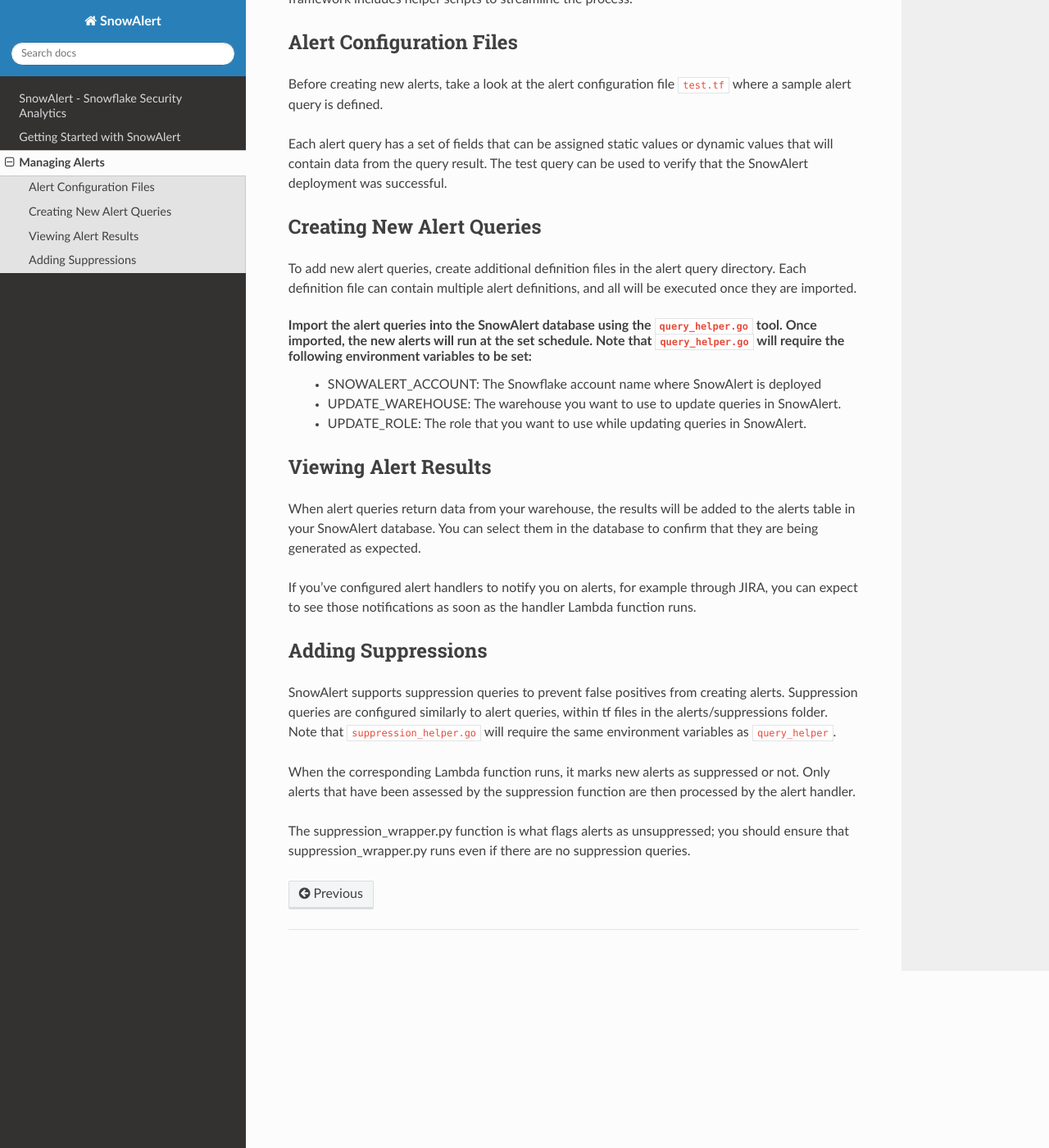
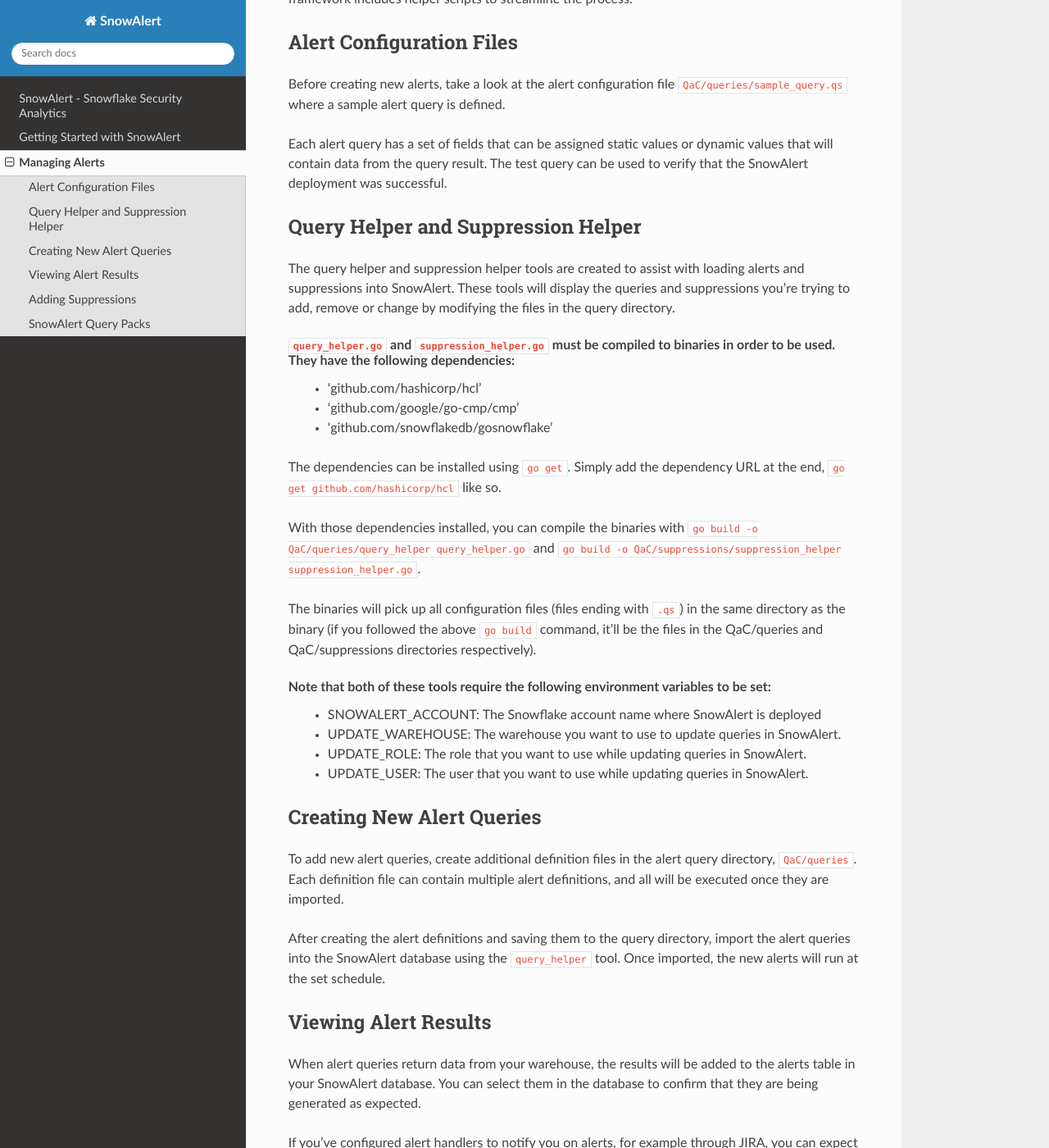
Before and after one commit to snowflakedb/SnowAlert, a Sphinx documentation site: the page built from docs/alerts.rst, in a window 1280 px wide and 1400 px high, scrolled down 221 px. Shown: the whole window at 82% size. Built offline with Sphinx 7.4.7 and the Read the Docs theme 2.0.0, drawn with Linux system fonts in a browser that asks for light colours; some of the changed text lies outside the part shown.

Commit message:
added snowflake query pack and support for multiple file configs

```diff
--- a/docs/alerts.rst
+++ b/docs/alerts.rst
@@ -8,19 +8,38 @@
 Alert Configuration Files
 =========================
 
-Before creating new alerts, take a look at the alert configuration file ``test.tf`` where a sample alert query is defined.
+Before creating new alerts, take a look at the alert configuration file ``QaC/queries/sample_query.qs`` where a sample alert query is defined.
 
 Each alert query has a set of fields that can be assigned static values or dynamic values that will contain data from the query result. The test query can be used to verify that the SnowAlert deployment was successful.
+
+Query Helper and Suppression Helper
+===================================
+
+The query helper and suppression helper tools are created to assist with loading alerts and suppressions into SnowAlert. These tools will display the queries and suppressions you're trying to add, remove or change by modifying the files in the query directory.
+
+``query_helper.go`` and ``suppression_helper.go`` must be compiled to binaries in order to be used. They have the following dependencies:
+    * 'github.com/hashicorp/hcl'
+    * 'github.com/google/go-cmp/cmp'
+    * 'github.com/snowflakedb/gosnowflake'
+
+The dependencies can be installed using ``go get``. Simply add the dependency URL at the end, ``go get github.com/hashicorp/hcl`` like so.
+
+With those dependencies installed, you can compile the binaries with ``go build -o QaC/queries/query_helper query_helper.go`` and ``go build -o QaC/suppressions/suppression_helper suppression_helper.go``.
+
+The binaries will pick up all configuration files (files ending with ``.qs``) in the same directory as the binary (if you followed the above ``go build`` command, it'll be the files in the QaC/queries and QaC/suppressions directories respectively).
+
+Note that both of these tools require the following environment variables to be set:
+    * SNOWALERT_ACCOUNT: The Snowflake account name where SnowAlert is deployed
+    * UPDATE_WAREHOUSE: The warehouse you want to use to update queries in SnowAlert.
+    * UPDATE_ROLE: The role that you want to use while updating queries in SnowAlert.
+    * UPDATE_USER: The user that you want to use while updating queries in SnowAlert.
 
 Creating New Alert Queries
 ==========================
 
-To add new alert queries, create additional definition files in the alert query directory. Each definition file can contain multiple alert definitions, and all will be executed once they are imported.
+To add new alert queries, create additional definition files in the alert query directory, ``QaC/queries``. Each definition file can contain multiple alert definitions, and all will be executed once they are imported.
 
-Import the alert queries into the SnowAlert database using the ``query_helper.go`` tool. Once imported, the new alerts will run at the set schedule. Note that ``query_helper.go`` will require the following environment variables to be set:
-    * SNOWALERT_ACCOUNT: The Snowflake account name where SnowAlert is deployed
-    * UPDATE_WAREHOUSE: The warehouse you want to use to update queries in SnowAlert.
-    * UPDATE_ROLE: The role that you want to use while updating queries in SnowAlert.
+After creating the alert definitions and saving them to the query directory, import the alert queries into the SnowAlert database using the ``query_helper`` tool. Once imported, the new alerts will run at the set schedule.
 
 Viewing Alert Results
 =====================
@@ -32,8 +51,27 @@
 Adding Suppressions
 ===================
 
-SnowAlert supports suppression queries to prevent false positives from creating alerts. Suppression queries are configured similarly to alert queries, within tf files in the alerts/suppressions folder. Note that ``suppression_helper.go`` will require the same environment variables as ``query_helper``.
+SnowAlert supports suppression queries to prevent false positives from creating alerts. Suppression queries are configured similarly to alert queries, within tf files in the alerts/suppressions folder.
 
 When the corresponding Lambda function runs, it marks new alerts as suppressed or not. Only alerts that have been assessed by the suppression function are then processed by the alert handler.
 
 The suppression_wrapper.py function is what flags alerts as unsuppressed; you should ensure that suppression_wrapper.py runs even if there are no suppression queries.
+
+SnowAlert Query Packs
+=================
+
+SnowAlert is shipped with some sample queries, categorized by the type of monitoring it provides and grouped into query packs.
+
+To enable a query pack, simple copy the query pack file from packs/ to QaC/queries and load them using the query_helper tool.
+
+The current query packs and the queries are documented below:
+
+- Snowflake Query Pack
+
+	#. Snowflake Admin Role Grants - This query generates an alert whenever a new user or role is granted the SECURITYADMIN or ACCOUNTADMIN role.
+	#. Snowflake Authorization Failures - This query generates an alert whenever a user runs a query that returns an authorization error, indicating that the user does not have the appropriate grants to query the data.
+	#. Snowflake Authentication Failures - This query generates an alert whenever a user fails to authenticate with Snowflake, indicating misconfigured scripts attempting to authenticate to your Snowflake account or potentially malicious brute force attempts.
+
+As of now, the Snowflake Query Pack is preincluded in the QaC/queries folder, so you only need to load the queries in using the ``query_helper`` tool.
+
+Note: Using the Snowflake query pack will require you to grant ``imported privileges`` on the ``snowflake`` database to the SnowAlert role in your Snowflake account.
```
Also changed, not shown: docs/getting_started.rst (+2 -7 lines), 8 other files.
